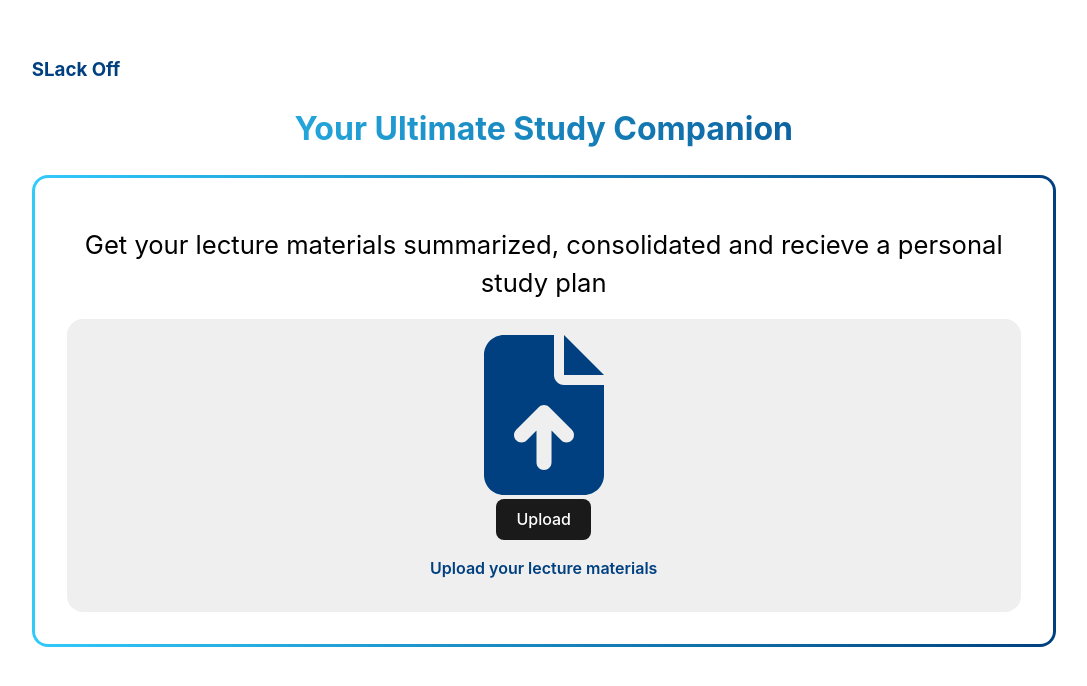
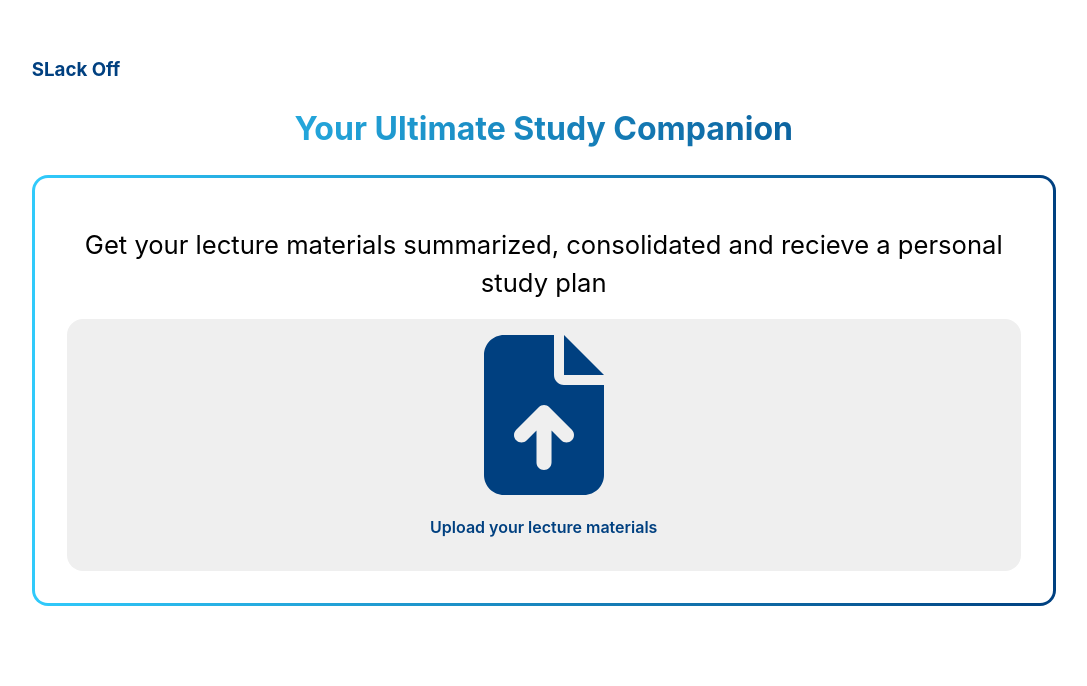
Before and after one commit to TylerKerswell/slack-off, a React (Vite) app in the folder frontend/: page / in a window 1280 px wide. Shown: the top 686 px of the page, without its empty margins (95-1182 px from the left). Built offline with nearby package versions, Linux system fonts and the light colour scheme.

Commit message:
added button show

```diff
--- a/frontend/src/App.css
+++ b/frontend/src/App.css
@@ -7,6 +7,7 @@
   --skyblue: #30CAFB;
   --deepblue: #004080;
   --lightblue: #DEF1FF;
+
 }
 body, html {
   margin-left:4%;
@@ -24,7 +25,7 @@ body, html {
   -webkit-background-clip: text;
   background-clip: text;
   -webkit-text-fill-color: transparent;
-  white-space: nowrap;
+  white-space: wrap;
 }
 .containerrim {
   border-radius: 1rem;
@@ -87,3 +88,8 @@ body, html {
 input[type="file"] {
   display: none;
 }
+
+.uploaddiv button {
+  margin-top: 1rem;
+  background-color: var(--deepblue);
+}
--- a/frontend/src/App.tsx
+++ b/frontend/src/App.tsx
@@ -5,12 +5,21 @@ import { ChangeEvent, useState } from 'react';
 
 function FileUploadSingle() {
   const [file, setFile] = useState<File>();
-
   const handleFileChange = (e: ChangeEvent<HTMLInputElement>) => {
     if (e.target.files) {
+      setShowButton(true);
       setFile(e.target.files[0]);
+
     }
   };
+
+  const UploadButton = () => {
+    return (
+      <button onClick={handleUploadClick}>Generate Study Tools</button>
+    )
+  }
+
+  const [showButton, setShowButton] = useState(false);
 
   const handleUploadClick = () => {
     if (!file) {
@@ -33,15 +42,14 @@ function FileUploadSingle() {
       .then((data) => console.log(data))
       .catch((err) => console.error(err));
   };
-
   return (
-    <div>
+    <div className='uploaddiv'>
       <label className='fileupload'>
         <UploadIcon />
         <input type="file" onChange={handleFileChange} />
       </label>
       <div>{file && `${file.name} - ${file.type}`}</div>
-      <button onClick={handleUploadClick}>Upload</button>
+      { showButton ? <UploadButton /> : null }
     </div>
   );
 }
```
